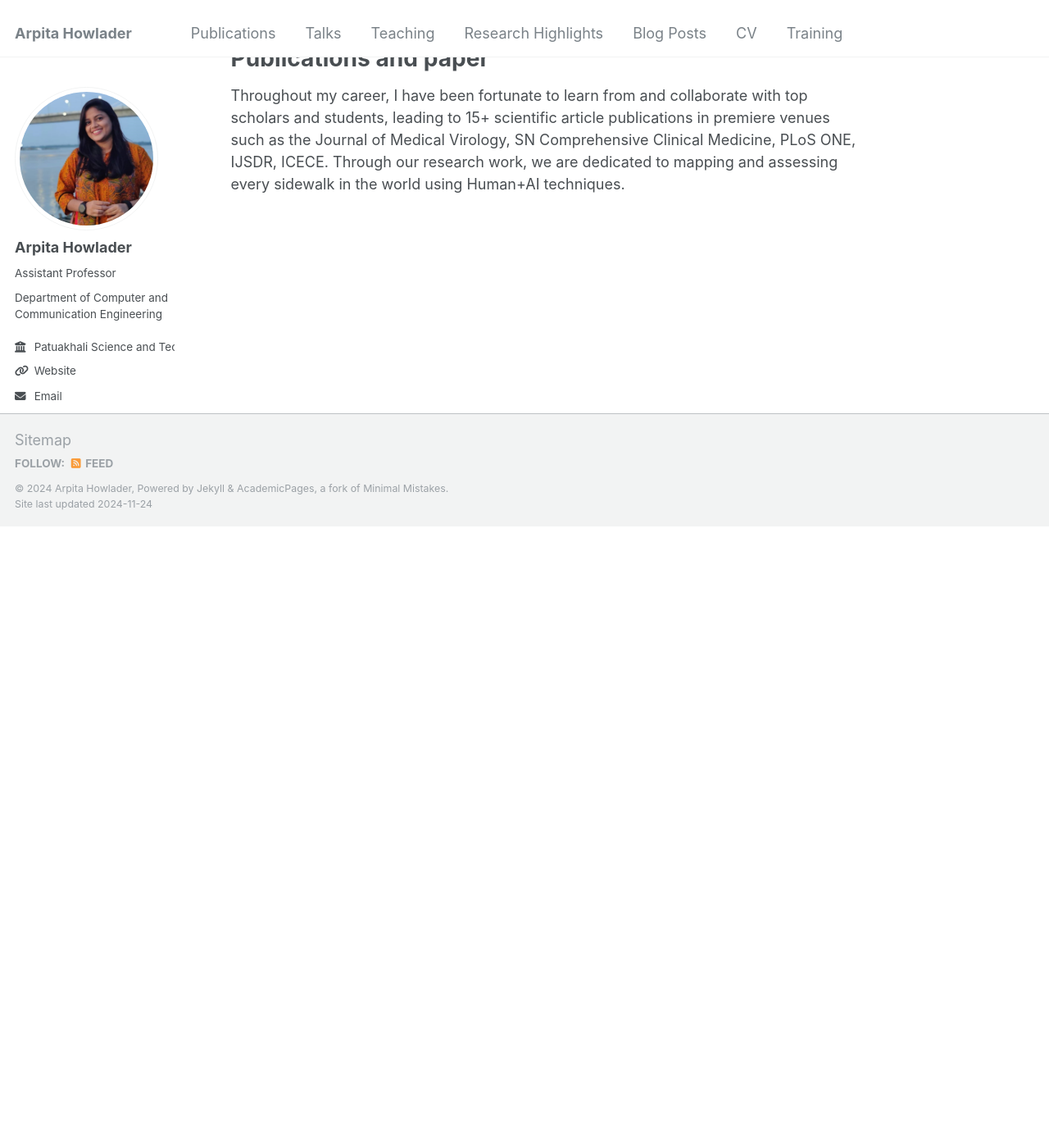
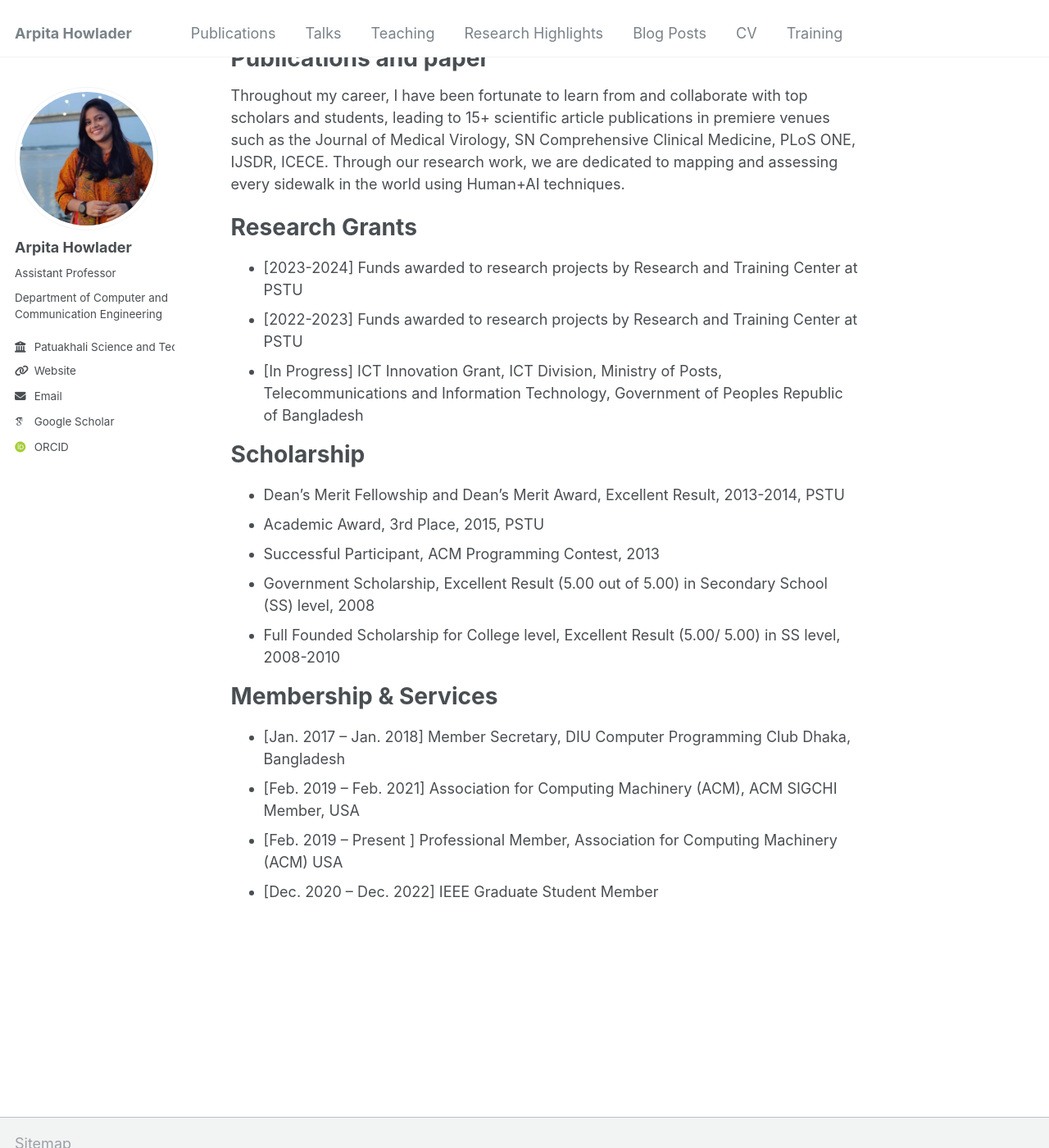
Before and after one commit to arpitahowlader/arpitahowlader.github.io, a Jekyll site: the page built from _pages/about.md, in a window 1280 px wide and 1400 px high, scrolled down 778 px. Shown: the whole window at 82% size. Built offline with Jekyll 4.4.1, drawn with Linux system fonts in a browser that asks for light colours; some web fonts are replaced; before the commit the page ends 1421 px from its top, so only the background shows below that.

Commit message:
Update about.md

```diff
--- a/_pages/about.md
+++ b/_pages/about.md
@@ -18,3 +18,24 @@
 Publications and paper
 ======
 Throughout my career, I have been fortunate to learn from and collaborate with top scholars and students, leading to 15+ scientific article publications in premiere venues such as the Journal of Medical Virology, SN Comprehensive Clinical Medicine, PLoS ONE, IJSDR, ICECE. Through our research work, we are dedicated to mapping and assessing every sidewalk in the world using Human+AI techniques.
+
+Research Grants
+=====
+* [2023-2024] Funds awarded to research projects by Research and Training Center at PSTU
+* [2022-2023] Funds awarded to research projects by Research and Training Center at PSTU
+* [In Progress] ICT Innovation Grant, ICT Division, Ministry of Posts, Telecommunications and Information Technology, Government of Peoples Republic of Bangladesh
+
+Scholarship
+=====
+* Dean’s Merit Fellowship and Dean’s Merit Award, Excellent Result, 2013-2014, PSTU
+* Academic Award, 3rd Place, 2015, PSTU
+* Successful Participant, ACM Programming Contest, 2013
+* Government Scholarship, Excellent Result (5.00 out of 5.00) in Secondary School (SS) level, 2008
+* Full Founded Scholarship for College level, Excellent Result (5.00/ 5.00) in SS level, 2008-2010
+
+Membership & Services
+=====
+* [Jan. 2017 – Jan. 2018] Member Secretary, DIU Computer Programming Club Dhaka, Bangladesh
+* [Feb. 2019 – Feb. 2021] Association for Computing Machinery (ACM), ACM SIGCHI Member, USA
+* [Feb. 2019 – Present ] Professional Member, Association for Computing Machinery (ACM) USA
+* [Dec. 2020 – Dec. 2022] IEEE Graduate Student Member
```
